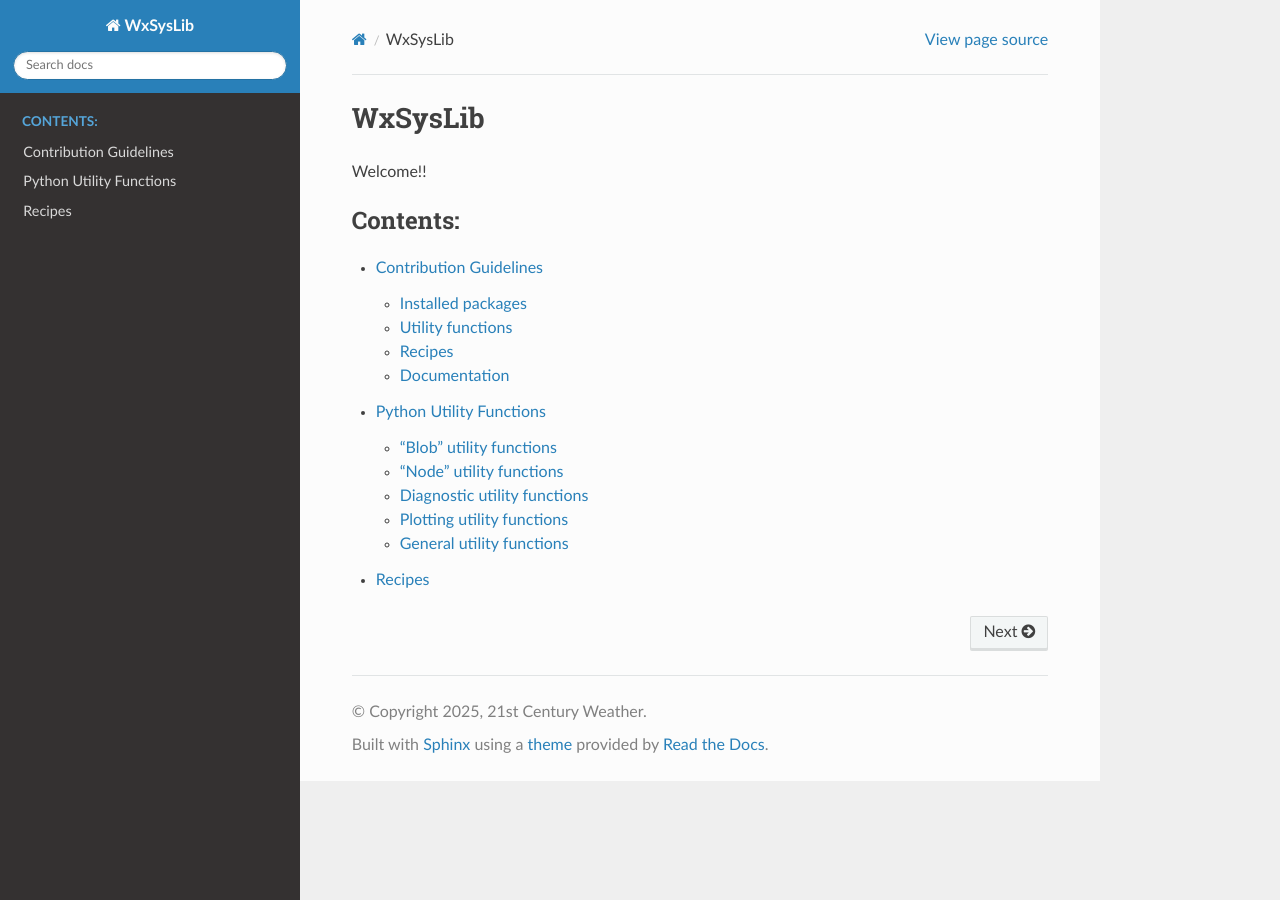
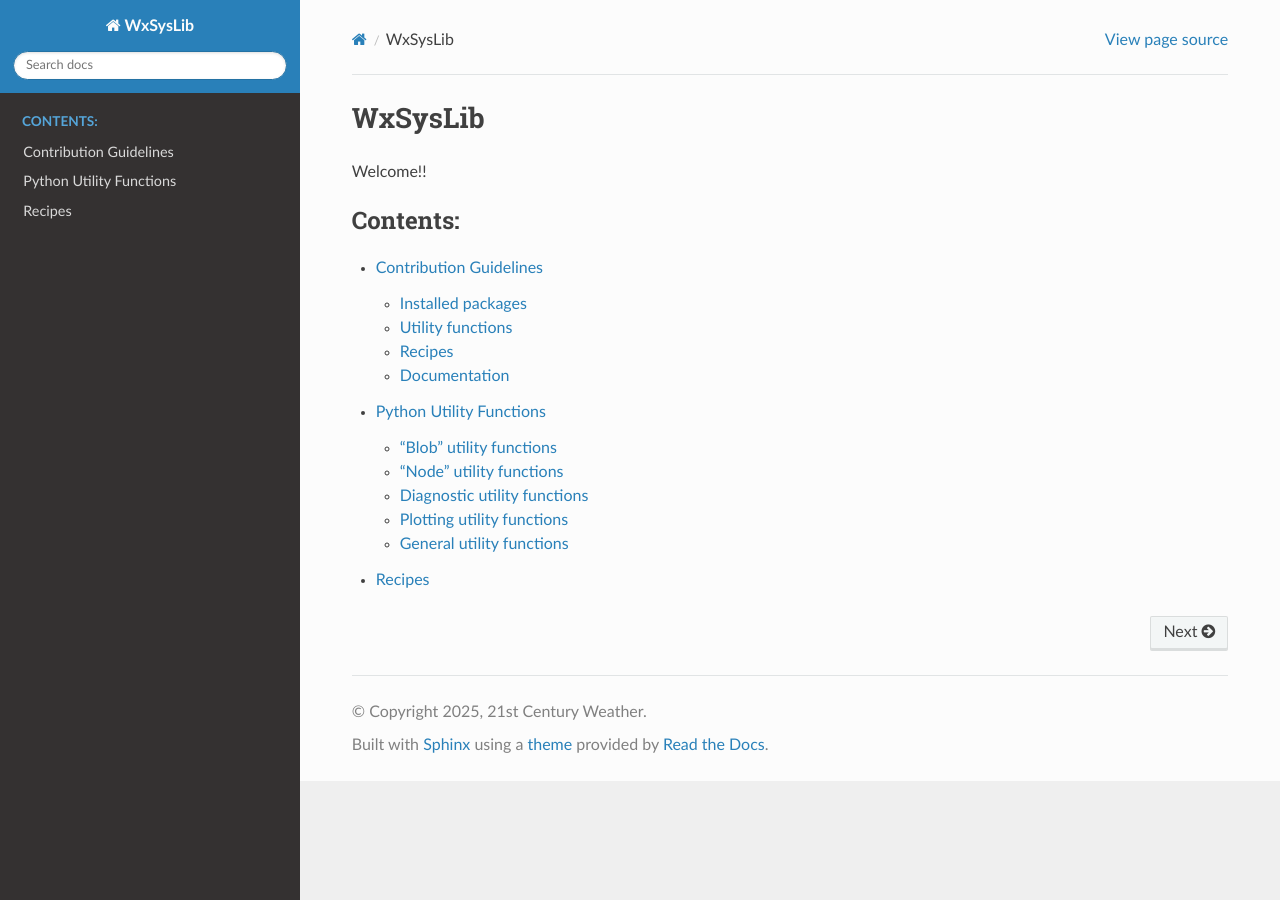
Before and after one commit to andrewbrown31/WxSysLib, a Sphinx documentation site: the page built from docs/index.rst, in a window 1280 px wide. Built offline with Sphinx 7.4.7 and the Read the Docs theme 3.1.0, drawn with Linux system fonts in a browser that asks for light colours.

Commit message:
css theme addition for readthedocs

```diff
--- /dev/null
+++ b/docs/_static/my_theme.css
@@ -0,0 +1,3 @@
+.wy-nav-content {
+    max-width: 1200px !important;
+}
--- a/docs/conf.py
+++ b/docs/conf.py
@@ -54,6 +54,7 @@ exclude_patterns = ['_build', 'Thumbs.db', '.DS_Store']
 pygments_style = 'sphinx'
 
 # -- Options for HTML output -------------------------------------------------
+html_static_path = ['_static']
 
 html_theme = 'sphinx_rtd_theme'
 
```
